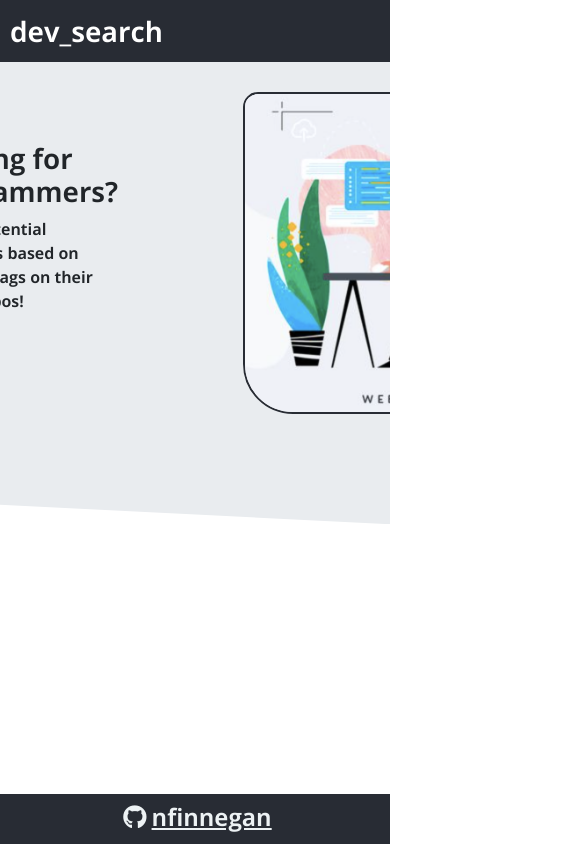
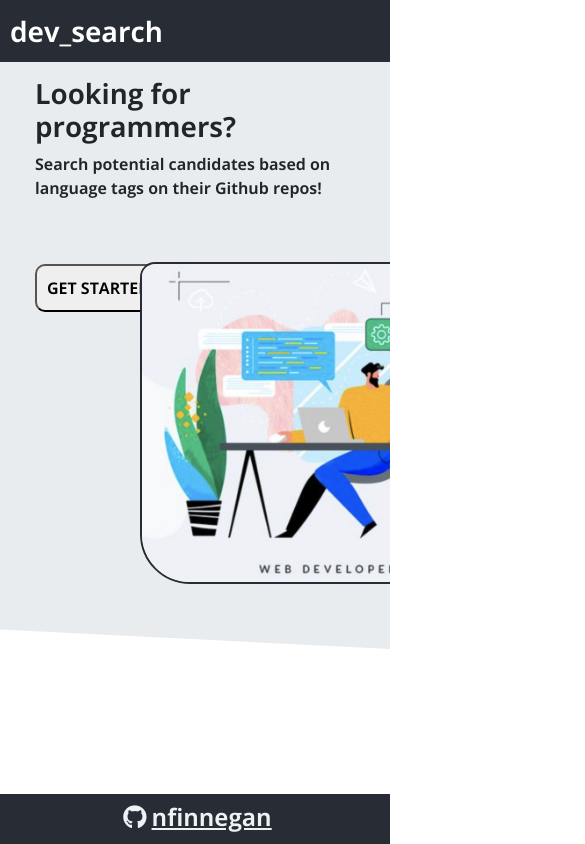
Before and after one commit to nfinnegan/dev_search, a React (Create React App) app: page / in a window 390 px wide. Shown: the top 844 px of the page, 585 px wide, since content can reach past the window. Built offline with nearby package versions, Linux system fonts and the light colour scheme.

Commit message:
added button and styling

```diff
--- a/src/components/Header/Header.js
+++ b/src/components/Header/Header.js
@@ -14,6 +14,11 @@ const Header = () => {
             Search potential candidates based on language tags on their Github
             repos!
           </p>
+          <br />
+          <br />
+          <button className="getStartedBtn">
+            <span id="getStartedText">GET STARTED</span>
+          </button>
         </div>
         <div>
           <img
--- a/src/components/Header/style.css
+++ b/src/components/Header/style.css
@@ -30,3 +30,35 @@
   display: flex;
   padding: 0px 0px 0px 20px;
 }
+
+.getStartedBtn {
+  border-radius: 10px;
+  padding: 10px;
+  position: relative;
+  left: 20px;
+}
+
+.getStartedBtn:hover {
+  cursor: pointer;
+  transform: scale(1.1);
+  font-weight: bold;
+  color: lightcoral;
+}
+
+@media only screen and (max-width: 414px) {
+  .intro {
+    display: flex;
+    flex-flow: column wrap;
+    padding: 15px;
+  }
+  #intro_image {
+    display: flex;
+    /* position: relative;
+    left: 125px;
+    bottom: 50px; */
+    border: 2px solid #282c34;
+    width: 375px;
+    border-radius: 15px 50px;
+    height: auto;
+  }
+}
```
